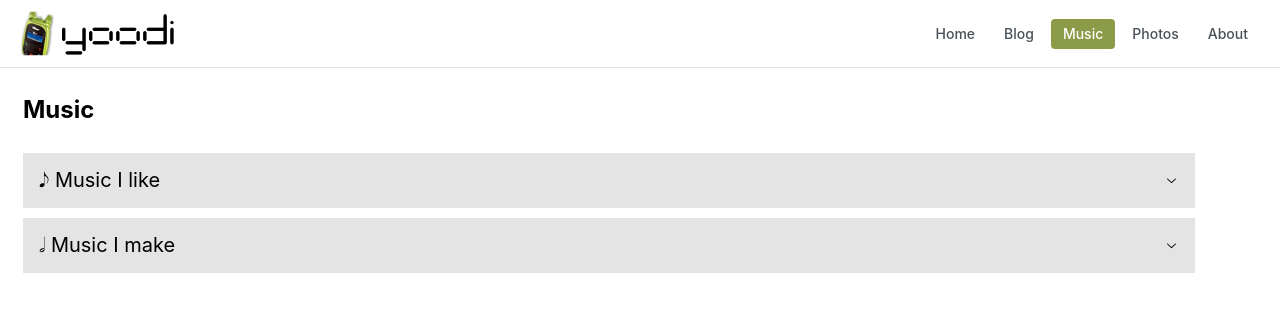
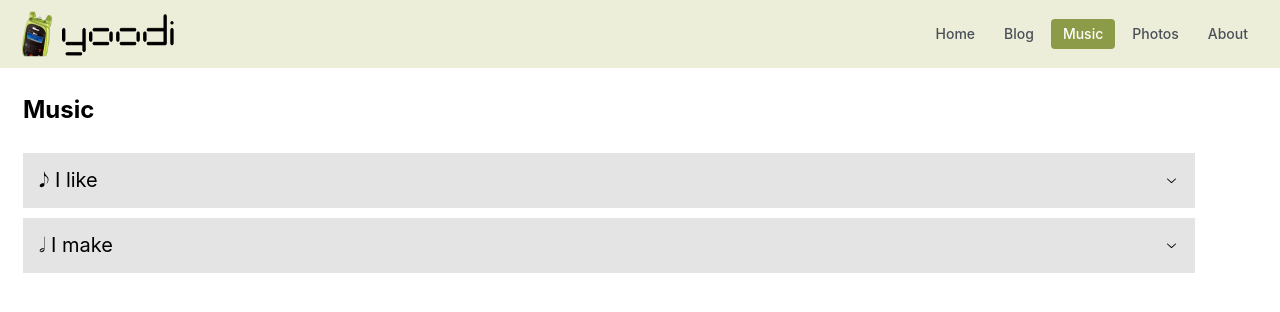
Before and after one commit to ashleyyoodi/website-vite, a React (Vite) app: page /music in a window 1280 px wide. Shown: the top 312 px of the page. Built offline with nearby package versions, Linux system fonts and the light colour scheme.

Commit message:
transparent logo and coloring

```diff
--- a/src/components/SimpleHeader.css
+++ b/src/components/SimpleHeader.css
@@ -3,8 +3,8 @@
   top: 0;
 
   height: rem(68px);
-  background-color: var(--mantine-color-body);
-  border-bottom: rem(1px) solid light-dark(var(--mantine-color-gray-3), var(--mantine-color-dark-4));
+  background-color: #edeed9;;
+  /* border-bottom: 1px solid #7d1d06; */
   padding: 5px 20px 5px 20px;
   display: flex;
   align-items: center;
--- a/src/components/SimpleHeader.tsx
+++ b/src/components/SimpleHeader.tsx
@@ -35,7 +35,7 @@ export default function SimpleHeader() {
       <Flex className="inner">
         <a className="title" href="/">
             <img
-                src="/static/assets/yoodimigo.png"
+                src="/static/assets/yoodimigo-transparent.png"
                 className="image"
             />
         </a>
--- a/src/pages/Music.tsx
+++ b/src/pages/Music.tsx
@@ -59,7 +59,7 @@ export function Music() {
             <div>
                 <Accordion className="accordian" transitionDuration={1000}>
                     <Accordion.Item className="accordian-item" key="like" value="like">
-                        <Accordion.Control className="accordian-label">&#119136; Music I like</Accordion.Control>
+                        <Accordion.Control className="accordian-label">&#119136; I like</Accordion.Control>
                         <Accordion.Panel className="accordian-content">
                             <div className="embedded-media-container">
                                 { youtubeEmbeds }
@@ -67,7 +67,7 @@ export function Music() {
                         </Accordion.Panel>
                     </Accordion.Item>
                     <Accordion.Item className="accordian-item" key="make" value="make">
-                        <Accordion.Control className="accordian-label">&#119134; Music I make</Accordion.Control>
+                        <Accordion.Control className="accordian-label">&#119134; I make</Accordion.Control>
                         <Accordion.Panel className="accordian-content">
                             <div className="embedded-media-container">
                                 { soundcloudEmbeds }
```
Also changed, not shown: public/static/assets/yoodimigo-transparent.png (added).
